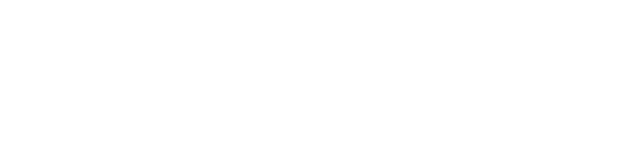
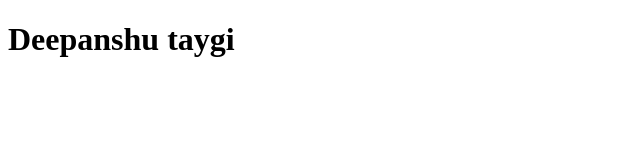
Before and after one commit to deepanshutyagi044/delta-demo, a plain HTML site: page index.html in a window 1280 px wide. Shown: the whole page, without its empty margins (0-640 px from the left). Drawn offline with Linux system fonts and the light colour scheme.

Commit message:
Add some files

```diff
--- a/index.html
+++ b/index.html
@@ -6,6 +6,6 @@
     <title>Document</title>
 </head>
 <body>
-
+    <h1> Deepanshu taygi</h1>
 </body>
 </html>
```
